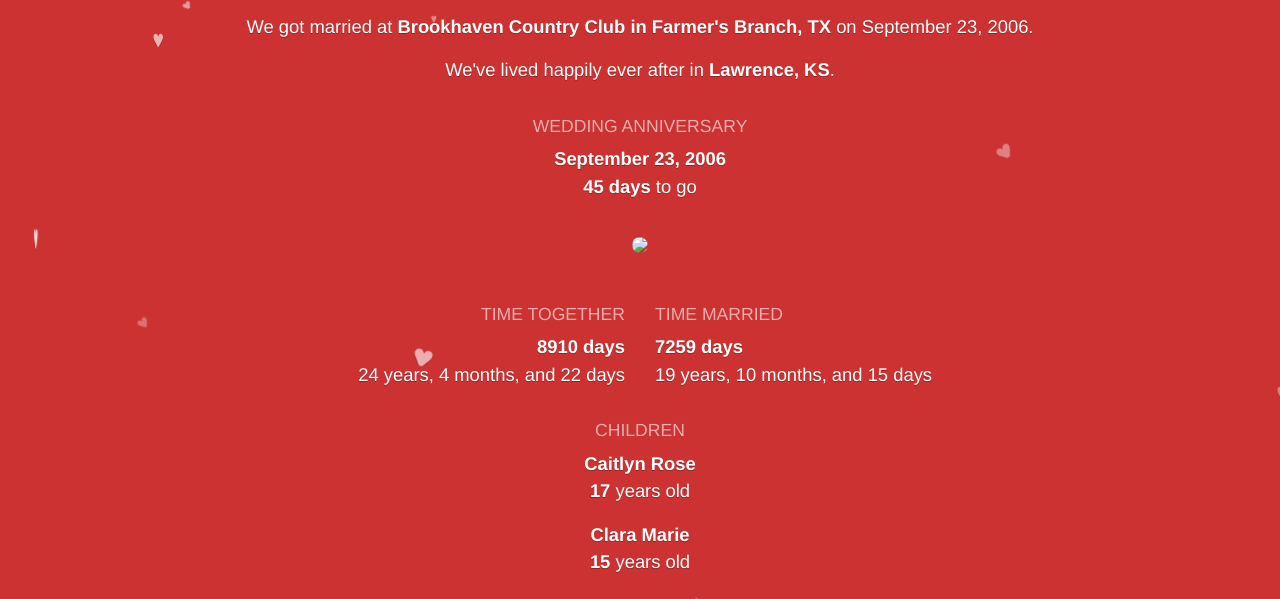
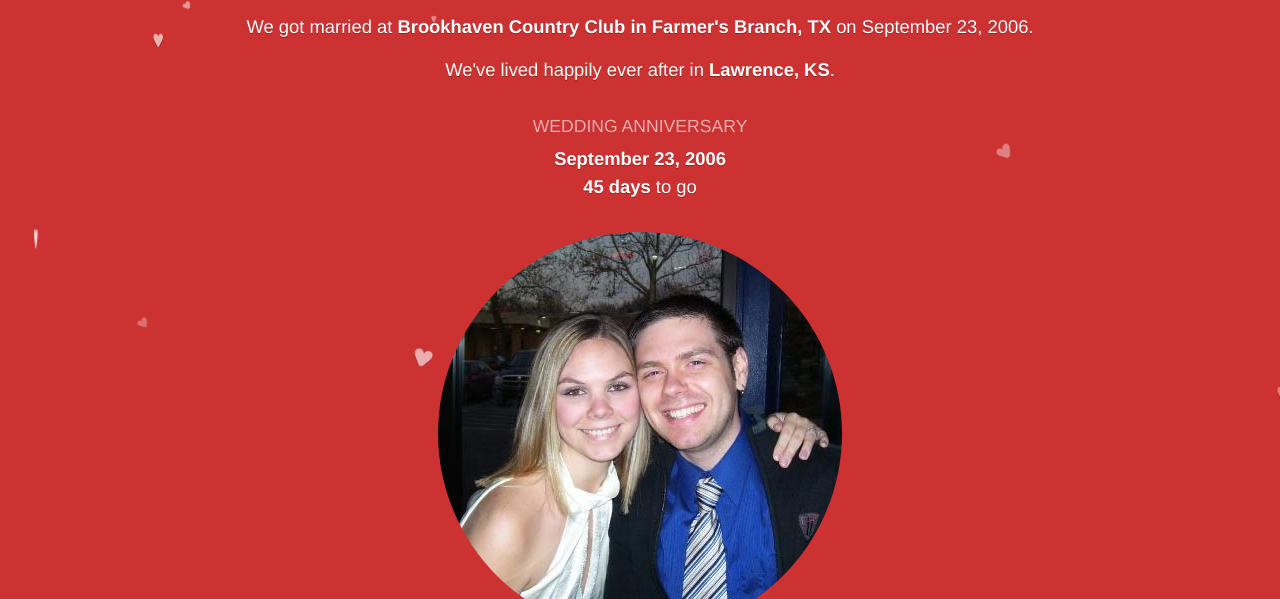
Before and after one commit to gregbarry/i-love-rose-barry, a plain HTML site: page index.html in a window 1280 px wide. Shown: the part 201-800 px from the top of the page. Drawn offline with nearby package versions, Linux system fonts and the light colour scheme.

Commit message:
Update index.html

```diff
--- a/index.html
+++ b/index.html
@@ -109,7 +109,7 @@
                 </div>
                 <div class="row mb-5">
                     <div class="col text-center">
-                        <img class="img-fluid rounded-circle" src="./images/us.jpg" />
+                        <img class="img-fluid rounded-circle" src="./us.jpg" />
                     </div>
                 </div>
                 <div class="row mb-3">
```
